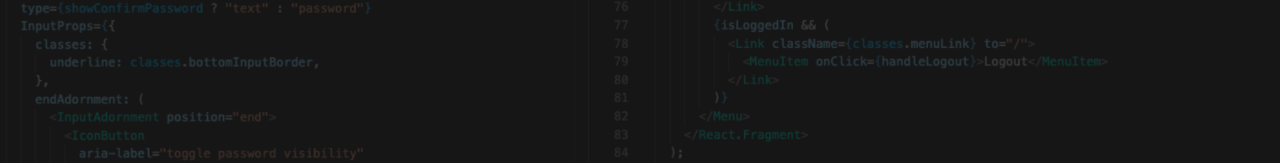
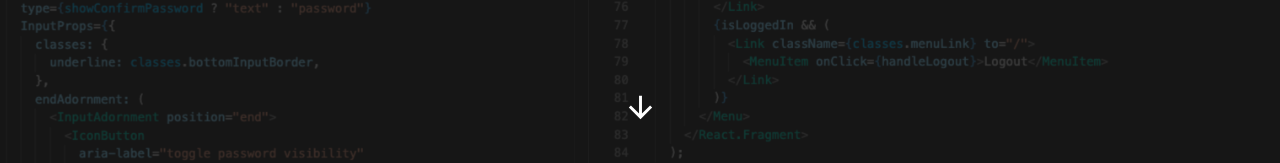
Before and after one commit to kblair40/dev-portfolio, a Next.js app: page / in a window 1280 px wide. Shown: the part 629-792 px from the top of the page. Built offline with nearby package versions, Linux system fonts and the light colour scheme.

Commit message:
Add DownArrow

```diff
--- /dev/null
+++ b/components/UI/DownArrow.js
@@ -0,0 +1,21 @@
+import React from "react";
+import IconButton from "@material-ui/core/IconButton";
+import ArrowDownwardIcon from "@material-ui/icons/ArrowDownward";
+import classNames from "classnames";
+
+import classes from "./DownArrow.module.css";
+
+const DownArrow = () => {
+  return (
+    <div className={classes.container}>
+      <div className={classes.arrowContainer}>
+        <IconButton className={classes.iconBtnRoot}>
+          <ArrowDownwardIcon fontSize="large" />
+        </IconButton>
+      </div>
+    </div>
+  );
+};
+
+export default DownArrow;
+// classes={{ root: classes.iconBtnRoot }}
--- /dev/null
+++ b/components/UI/DownArrow.module.css
@@ -0,0 +1,45 @@
+.container {
+  position: absolute;
+  width: 100vw;
+  height: 10vh;
+  bottom: 1rem;
+  display: flex;
+  justify-content: center;
+}
+
+.arrowContainer {
+  height: 100%;
+  width: 20%;
+  display: flex;
+  justify-content: center;
+  position: absolute;
+  animation: arrow-movement 2s ease-in-out infinite;
+}
+
+.iconBtnRoot {
+  color: white !important;
+  width: 3.5rem;
+  height: 3.5rem;
+  /* border: 1px solid white !important; */
+}
+.iconBtnRoot:hover {
+  background-color: transparent !important;
+}
+
+@media screen and (max-width: 600px) {
+  .arrowContainer {
+    width: 50%;
+  }
+}
+
+@keyframes arrow-movement {
+  0% {
+    top: 0;
+  }
+  50% {
+    top: 0.5rem;
+  }
+  100% {
+    top: 0;
+  }
+}
--- a/pages/index.js
+++ b/pages/index.js
@@ -1,9 +1,11 @@
 import Head from "next/head";
 import Slide from "@material-ui/core/Slide";
+
 import classes from "../styles/Home.module.css";
 import Avatar from "../components/Avatar/Head";
 import HomeContent from "../components/Content/HomeContent";
 import MenuDial from "../components/Layout/SpeedDial/MenuDial";
+import DownArrow from "../components/UI/DownArrow";
 
 export default function Home() {
   return (
@@ -21,6 +23,7 @@ export default function Home() {
           <Avatar />
           <HomeContent />
           <MenuDial />
+          <DownArrow />
         </div>
       </div>
     </Slide>
--- a/styles/globals.css
+++ b/styles/globals.css
@@ -7,6 +7,8 @@ body {
   /* font-family: -apple-system, BlinkMacSystemFont, Segoe UI, Roboto, Oxygen,
     Ubuntu, Cantarell, Fira Sans, Droid Sans, Helvetica Neue, sans-serif; */
   /* background: #333; */
+  min-width: 300px;
+  /* overflow-x: hidden; */
 }
 
 h1 {
```
